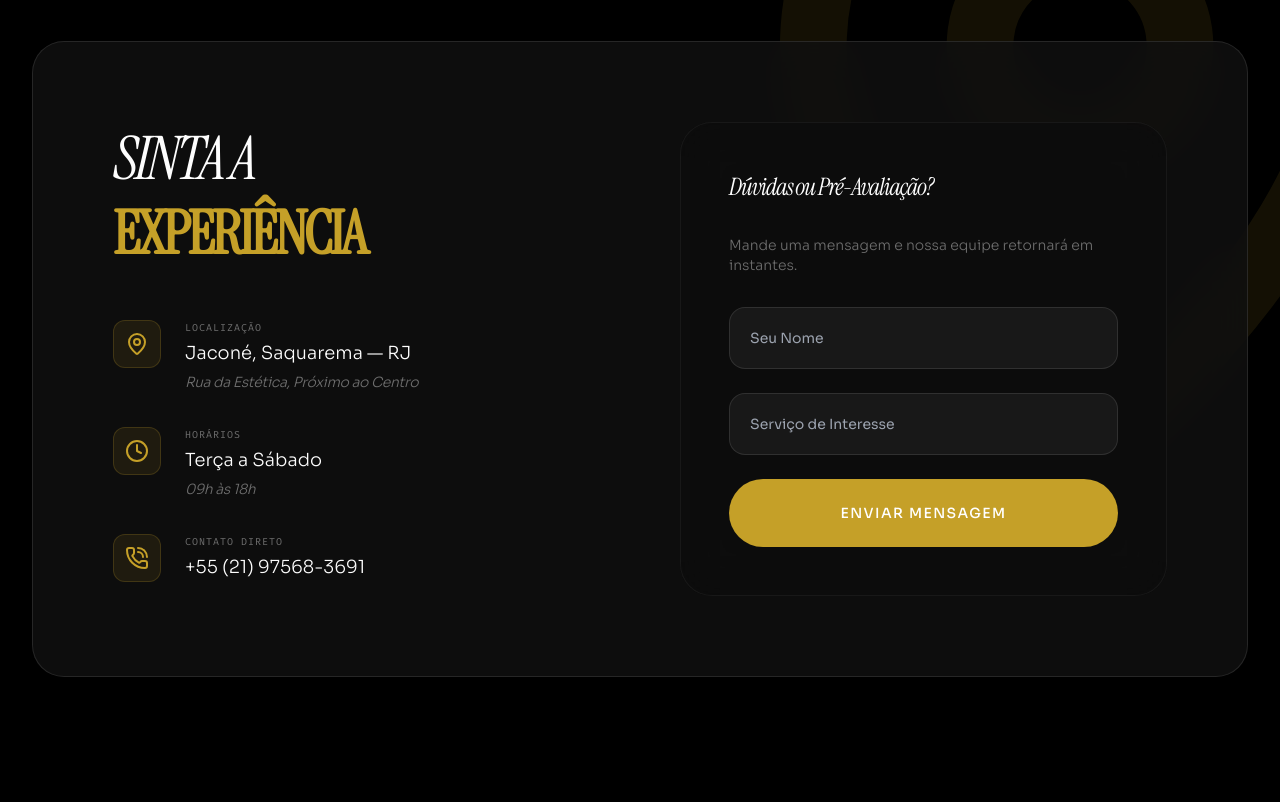
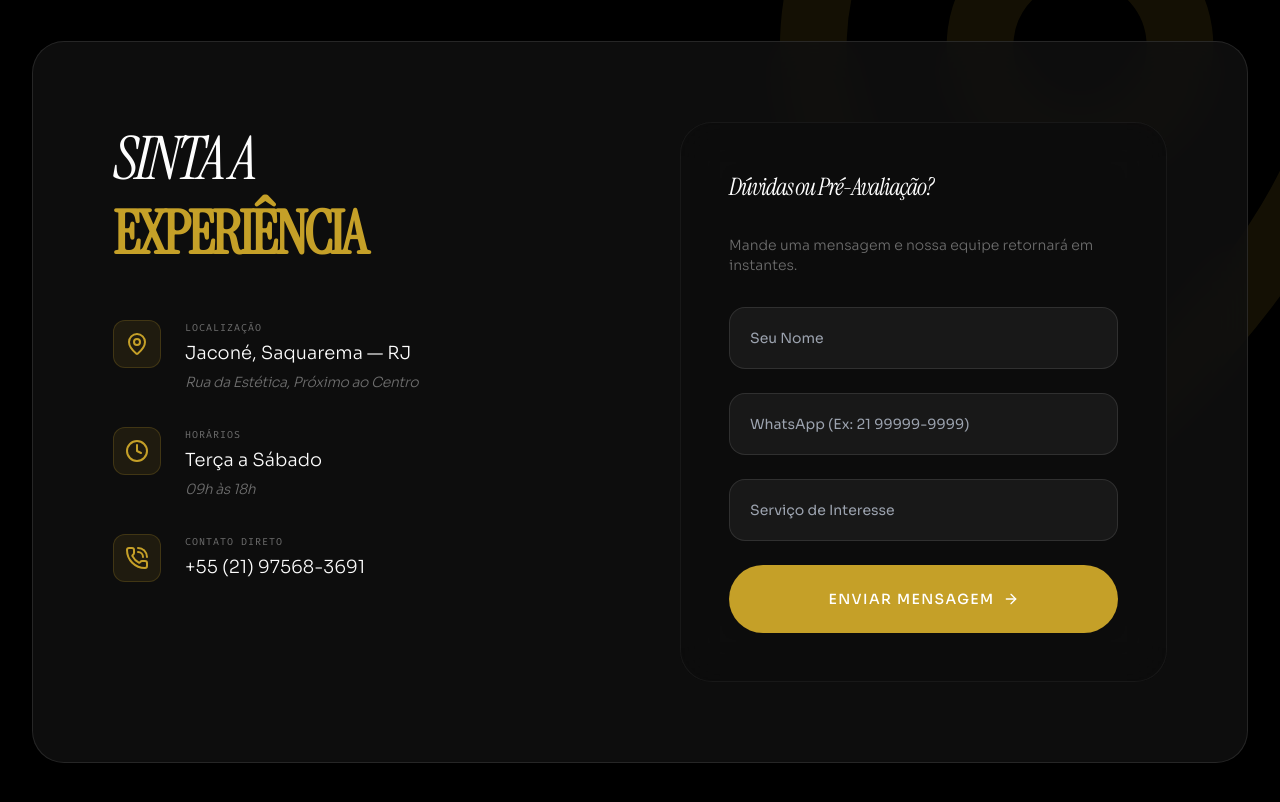
Before and after one commit to felipepazdev/LandingPageBellaBeauty, a React (Vite) app: page / in a window 1280 px wide. Shown: the part 3520-4322 px from the top of the page. Built offline with nearby package versions, Linux system fonts and the light colour scheme.

Commit message:
feat: formulário de contato com integração whatsapp e feedback de sucesso

```diff
--- a/src/App.jsx
+++ b/src/App.jsx
@@ -125,6 +125,19 @@ const BannerTrust = () => {
 };
 
 const Contact = () => {
+  const [formData, setFormData] = useState({ name: '', service: '', whatsapp: '' });
+  const [isSubmitted, setIsSubmitted] = useState(false);
+
+  const handleSubmit = (e) => {
+    e.preventDefault();
+    const message = `Olá Bella Beauty! Me chamo ${formData.name}. Gostaria de uma avaliação sobre ${formData.service}. Meu WhatsApp para contato é ${formData.whatsapp}.`;
+    const encodedMessage = encodeURIComponent(message);
+    const whatsappUrl = `https://wa.me/5521975683691?text=${encodedMessage}`;
+
+    window.open(whatsappUrl, '_blank');
+    setIsSubmitted(true);
+  };
+
   return (
     <section id="contato" className="py-32 px-8 bg-black relative overflow-hidden">
        <div className="absolute top-0 right-0 w-full h-full opacity-10 pointer-events-none">
@@ -168,14 +181,62 @@ const Contact = () => {
           </div>
         </div>
 
-        <div className="glass-card p-8 md:p-12 bg-vapor-night/50 border-white/5 space-y-8">
-           <h3 className="text-2xl font-serif italic">Dúvidas ou Pré-Avaliação?</h3>
-           <p className="text-sm text-white/40 font-light">Mande uma mensagem e nossa equipe retornará em instantes.</p>
-           <form className="space-y-6" onSubmit={(e) => { e.preventDefault(); window.open(WZ_URL, '_blank'); }}>
-              <input type="text" placeholder="Seu Nome" className="w-full bg-white/5 border border-white/10 p-5 rounded-2xl outline-none focus:border-vapor-accent transition-colors text-sm" />
-              <input type="text" placeholder="Serviço de Interesse" className="w-full bg-white/5 border border-white/10 p-5 rounded-2xl outline-none focus:border-vapor-accent transition-colors text-sm" />
-              <button type="submit" className="w-full btn-primary justify-center py-6 text-sm uppercase tracking-widest">Enviar Mensagem</button>
-           </form>
+        <div className="glass-card p-8 md:p-12 bg-vapor-night/50 border-white/5 space-y-8 min-h-[400px] flex flex-col justify-center">
+           {!isSubmitted ? (
+             <>
+               <h3 className="text-2xl font-serif italic">Dúvidas ou Pré-Avaliação?</h3>
+               <p className="text-sm text-white/40 font-light">Mande uma mensagem e nossa equipe retornará em instantes.</p>
+               <form className="space-y-6" onSubmit={handleSubmit}>
+                  <input
+                    required
+                    type="text"
+                    placeholder="Seu Nome"
+                    value={formData.name}
+                    onChange={(e) => setFormData({...formData, name: e.target.value})}
+                    className="w-full bg-white/5 border border-white/10 p-5 rounded-2xl outline-none focus:border-vapor-accent transition-colors text-sm"
+                  />
+                  <input
+                    required
+                    type="text"
+                    placeholder="WhatsApp (Ex: 21 99999-9999)"
+                    value={formData.whatsapp}
+                    onChange={(e) => setFormData({...formData, whatsapp: e.target.value})}
+                    className="w-full bg-white/5 border border-white/10 p-5 rounded-2xl outline-none focus:border-vapor-accent transition-colors text-sm"
+                  />
+                  <input
+                    required
+                    type="text"
+                    placeholder="Serviço de Interesse"
+                    value={formData.service}
+                    onChange={(e) => setFormData({...formData, service: e.target.value})}
+                    className="w-full bg-white/5 border border-white/10 p-5 rounded-2xl outline-none focus:border-vapor-accent transition-colors text-sm"
+                  />
+                  <button type="submit" className="w-full btn-primary justify-center py-6 text-sm uppercase tracking-widest group">
+                    Enviar Mensagem
+                    <ArrowRight className="w-4 h-4 group-hover:translate-x-1 transition-transform" />
+                  </button>
+               </form>
+             </>
+           ) : (
+             <div className="text-center space-y-6 animate-in fade-in zoom-in duration-500">
+                <div className="w-20 h-20 bg-vapor-accent/20 rounded-full flex items-center justify-center mx-auto border border-vapor-accent/30">
+                  <CheckCircle2 className="w-10 h-10 text-vapor-accent animate-bounce" />
+                </div>
+                <div className="space-y-2">
+                  <h3 className="text-3xl font-serif italic text-white">Mensagem Enviada!</h3>
+                  <p className="text-vapor-light/40 leading-relaxed">
+                    Mensagem enviada com sucesso para nossa equipe através do WhatsApp. <br/>
+                    <span className="text-vapor-accent font-medium">Em breve entraremos em contato.</span>
+                  </p>
+                </div>
+                <button
+                  onClick={() => setIsSubmitted(false)}
+                  className="text-xs font-mono text-white/20 uppercase tracking-widest hover:text-vapor-accent transition-colors"
+                >
+                  Enviar outra mensagem
+                </button>
+             </div>
+           )}
         </div>
       </div>
     </section>
```
